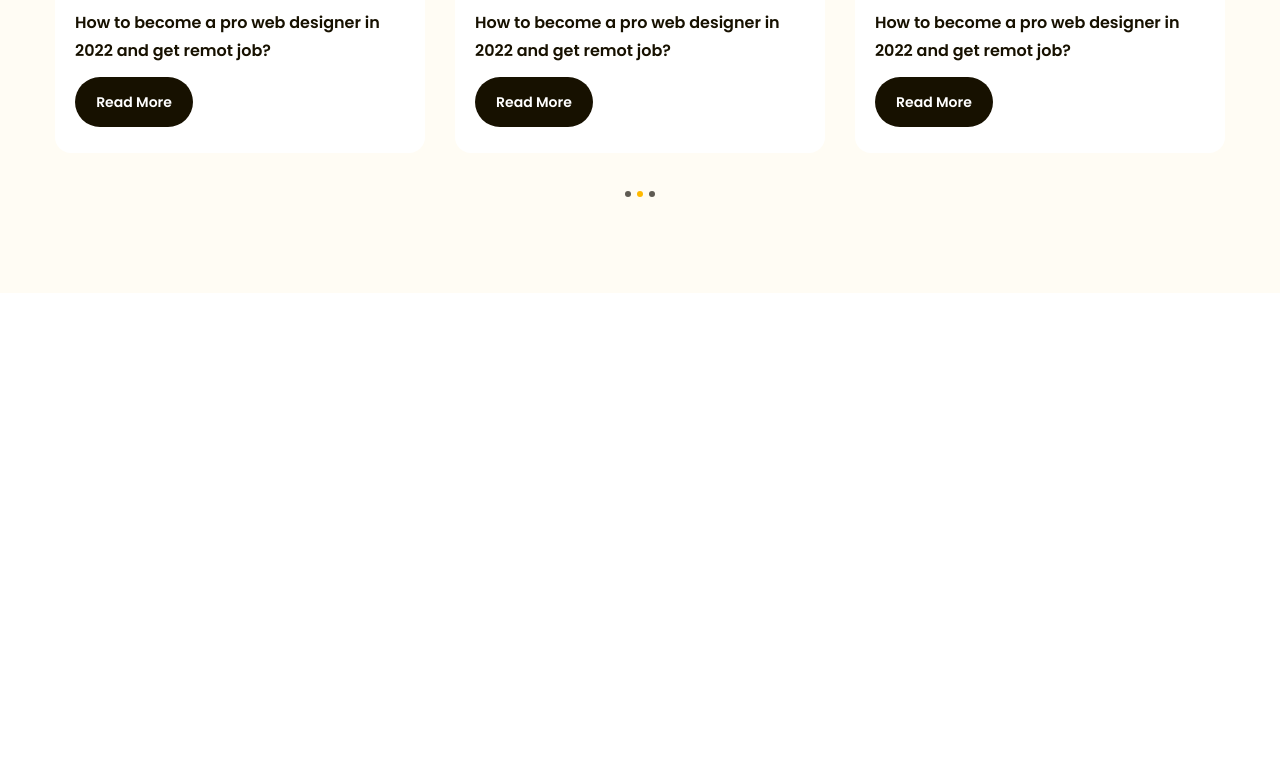
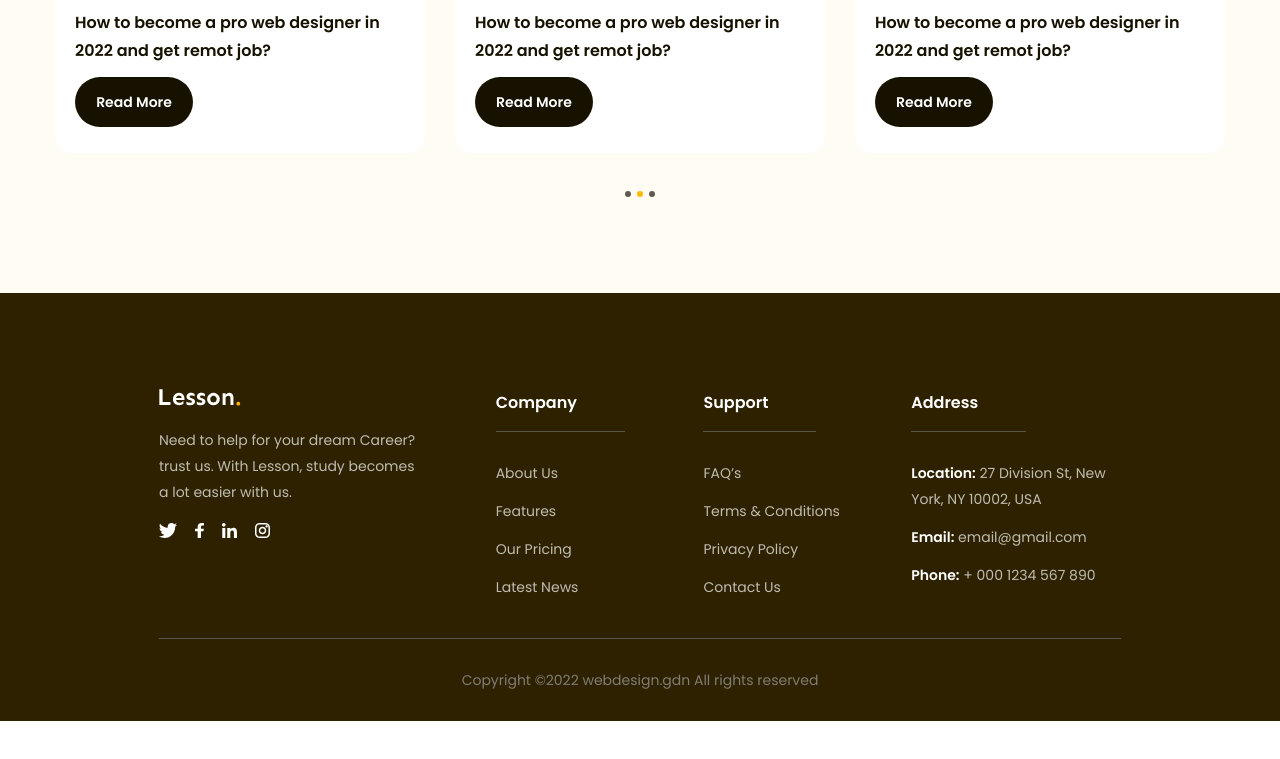
Before and after one commit to Dallamlb/Figma-to-HTML, a plain HTML site: page FIgma/index.html in a window 1280 px wide. Shown: the part 4375-5134 px from the top of the page. After the commit the page ends 5096 px from the top, so only its background shows below. Drawn offline with Linux system fonts and the light colour scheme.

Commit message:
Hoàn thành

```diff
--- a/FIgma/assets/css/style.css
+++ b/FIgma/assets/css/style.css
@@ -612,3 +612,74 @@ a {
   background-color: var(--primary-color);
   cursor: default;
 }
+
+/* ================footer============== */
+.footer {
+  padding: 96px 135px 0;
+  background: #2e2100;
+}
+.footer .row {
+  display: flex;
+  border-bottom: 1px solid #59554b;
+  padding-bottom: 38px;
+}
+.footer .row .colum {
+  width: 21.6%;
+}
+.footer .row .colum:first-child {
+  width: 35%;
+}
+.footer .row .colum .desc {
+  margin-top: 18px;
+  max-width: 267px;
+  color: #bfbcb2;
+  font-size: 1.4rem;
+  line-height: 1.86; /* 185.714% */
+}
+.footer .row .colum .social {
+  display: flex;
+  margin-top: 18px;
+  gap: 18px;
+}
+.footer .row .colum .title {
+  display: inline-block;
+  padding: 0 48px 14px 0;
+  border-bottom: 1px solid #59554b;
+  color: #fff;
+  font-size: 1.6rem;
+  font-weight: 600;
+  line-height: 1.75; /* 175% */
+}
+/* .footer .row .colum .title::after {
+  content: "";
+  display: inline-block;
+  width: 130px;
+  height: 1px;
+  background: #59554b;
+} */
+.footer .row .colum .list {
+  margin-top: 28px;
+}
+.footer .row .colum .list a {
+  display: inline-block;
+  margin-bottom: 12px;
+  color: #bfbcb2;
+  font-size: 1.4rem;
+  line-height: 1.86; /* 185.714% */
+}
+.footer .row .colum .list li:last-child a {
+  margin-bottom: 0;
+}
+.footer .row .colum .list strong {
+  color: #fff;
+  font-size: 1.4rem;
+  font-weight: 600;
+  line-height: 1.86; /* 185.714% */
+}
+.footer .copywrite {
+  padding: 28px 0;
+  color: #807d74;
+  text-align: center;
+  font-size: 1.4rem;
+  line-height: 1.86; /* 185.714% */
+}
--- a/FIgma/index.html
+++ b/FIgma/index.html
@@ -16,7 +16,8 @@
     <link rel="stylesheet" href="./assets/css/style.css" />
     <title>Figma to HTML</title>
   </head>
-  <body style="height: 10000px">
+  <body>
+    <!-- Header -->
     <header class="header fixed">
       <div class="main-content">
         <div class="body">
@@ -46,6 +47,7 @@
         </div>
       </div>
     </header>
+    <!-- Main -->
     <main>
       <!-- hero -->
       <div class="hero">
@@ -595,5 +597,91 @@
         </div>
       </div>
     </main>
+    <!-- Footer -->
+    <footer class="footer">
+      <div class="main-content">
+        <div class="row">
+          <!-- colum1 -->
+          <div class="colum">
+            <img src="./assets/img/Lesson.white .svg" alt="" class="logo" />
+            <p class="desc">
+              Need to help for your dream Career? trust us. With Lesson, study
+              becomes a lot easier with us.
+            </p>
+            <div class="social">
+              <a href="">
+                <img src="./assets/img/Icons/twitter.svg" alt="twitter" />
+              </a>
+              <a href=" ">
+                <img src="./assets/img/Icons/f.svg" alt="f" />
+              </a>
+              <a href="">
+                <img src="./assets/img/Icons/linked_in.svg" alt="linked" />
+              </a>
+              <a href="">
+                <img src="./assets/img/Icons/instagram.svg" alt="instagram" />
+              </a>
+            </div>
+          </div>
+          <!-- colum2 -->
+          <div class="colum">
+            <h3 class="title">Company</h3>
+            <ul class="list">
+              <li>
+                <a href="#! ">About Us</a>
+              </li>
+              <li>
+                <a href="#! ">Features</a>
+              </li>
+              <li>
+                <a href="#! ">Our Pricing</a>
+              </li>
+              <li>
+                <a href="#! ">Latest News</a>
+              </li>
+            </ul>
+          </div>
+          <!-- colum3 -->
+          <div class="colum">
+            <h3 class="title">Support</h3>
+            <ul class="list">
+              <li>
+                <a href="#! ">FAQ’s</a>
+              </li>
+              <li>
+                <a href="#! ">Terms & Conditions</a>
+              </li>
+              <li>
+                <a href="#! ">Privacy Policy</a>
+              </li>
+              <li>
+                <a href="#! ">Contact Us</a>
+              </li>
+            </ul>
+          </div>
+          <!-- colum4 -->
+          <div class="colum">
+            <h3 class="title">Address</h3>
+            <ul class="list">
+              <li>
+                <a href="#! "
+                  ><strong>Location:</strong> 27 Division St, New York, NY
+                  10002, USA</a
+                >
+              </li>
+              <li>
+                <a href="#! "><strong>Email:</strong> email@gmail.com</a>
+              </li>
+              <li>
+                <a href="#! "><strong>Phone:</strong> + 000 1234 567 890</a>
+              </li>
+            </ul>
+          </div>
+        </div>
+        <div class="copywrite">
+          <p>Copyright ©2022 webdesign.gdn All rights reserved</p>
+        </div>
+      </div>
+    </footer>
   </body>
 </html>
```
Also changed, not shown: FIgma/assets/img/Icons/f.svg (added), FIgma/assets/img/Icons/instagram.svg (added), FIgma/assets/img/Icons/linked_in.svg (added), FIgma/assets/img/Icons/twitter.svg (added), FIgma/assets/img/Lesson.white .svg (added).
